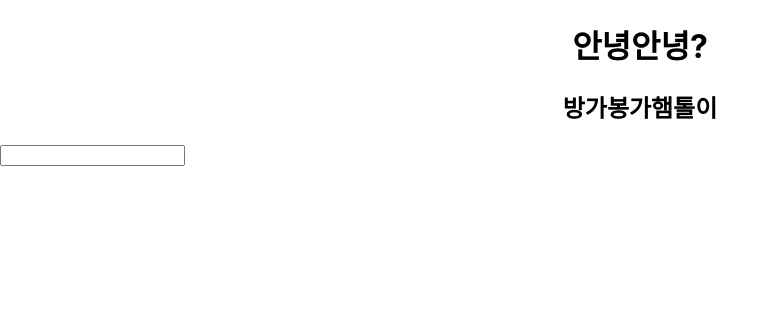
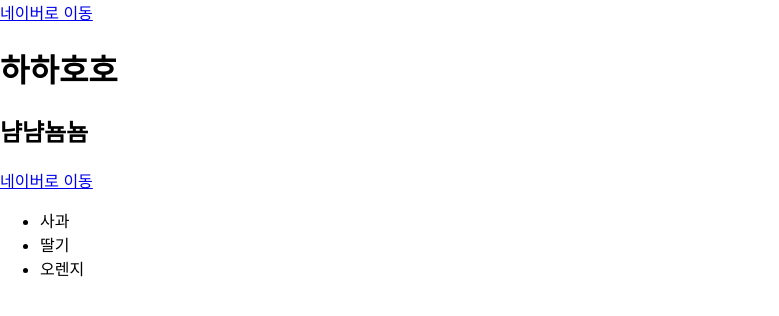
Before and after one commit to kimbyeongmo/react-study, a React (Create React App) app: page / in a window 1280 px wide. Shown: the top 316 px of the page, without its empty margins (0-779 px from the left). Built offline with nearby package versions, Linux system fonts and the light colour scheme.

Commit message:
# 컴포넌트 기초

```diff
--- a/src/App.js
+++ b/src/App.js
@@ -1,31 +1,31 @@
-import logo from './logo.svg';
+
 import './App.css';
 import React from 'react';
+import Hello from './components/Hello';
+import Bye from './components/Bye';
+import Greet from './components/Greet';
 
 function App() {
 
-  // jsx문법
+  // jsx 문법
   // const $h2 = React.createElement('h2', null, '방가방가햄토리');
-  const $h2=<h2>방가봉가햄톨이</h2>
+  const $h2 = <h2>방가봉가햄톨이</h2>;
 
   // jsx 규칙
-  // 1. return안에 있는 태그는 반드시 하나의 태그로 묶여야 함.
-  // 2. 빈 태그(닫는 태그가 없는)는 반드시 />로 마감
+  // 1. return안에있는 태그는 반드시 하나의 태그로 묶여야 함.
+  // 2. 빈 태그(닫는 태그가 없는)는 반드시 /> 로 마감
   // 3. 태그의 class속성은 자바스크립트 키워드 class와 겹쳐서 className으로 표기
-  // 4. 의미없는 부모는 <React.Fragment>로 감싸면 됨 -> 축양해서 그냥 <>로 표기 가능
+  // 4. 의미없는 부모는 <React.Fragment>로 감싸면 됨
   // 5. 변수값이나 함수를 출력할 때는 {}로 감싸면 됨.
 
   const hello = '안녕안녕?';
+
   return (
     <>
-    <div className="App">
-      <h1>{hello}</h1>
-      {$h2}
-    </div>
-    <div>
-      <input type="text"/>
-      <label htmlFor=""></label>
-    </div>
+      <Bye />
+      <Hello />
+      <Bye />
+      <Greet />
     </>
   );
 }
--- /dev/null
+++ b/src/components/Bye.js
@@ -0,0 +1,12 @@
+import React from "react";
+
+function Bye() {
+
+  return (
+    <div>
+      <a href="https://www.naver.com">네이버로 이동</a>
+    </div>
+  );
+}
+
+export default Bye;
--- /dev/null
+++ b/src/components/Greet.js
@@ -0,0 +1,14 @@
+import React from "react";
+
+const Greet=()=>{
+
+  return(
+    <ul>
+      <li>사과</li>
+      <li>딸기</li>
+      <li>오렌지</li>
+    </ul>
+  );
+};
+
+export default Greet;
--- /dev/null
+++ b/src/components/Hello.js
@@ -0,0 +1,16 @@
+import React from "react";
+
+class Hello extends React.Component{
+
+  render(){
+
+    return (
+      <>
+      <h1>하하호호</h1>
+      <h2>냠냠뇸뇸</h2>
+      </>
+    );
+  }
+}
+
+export default Hello;
```
